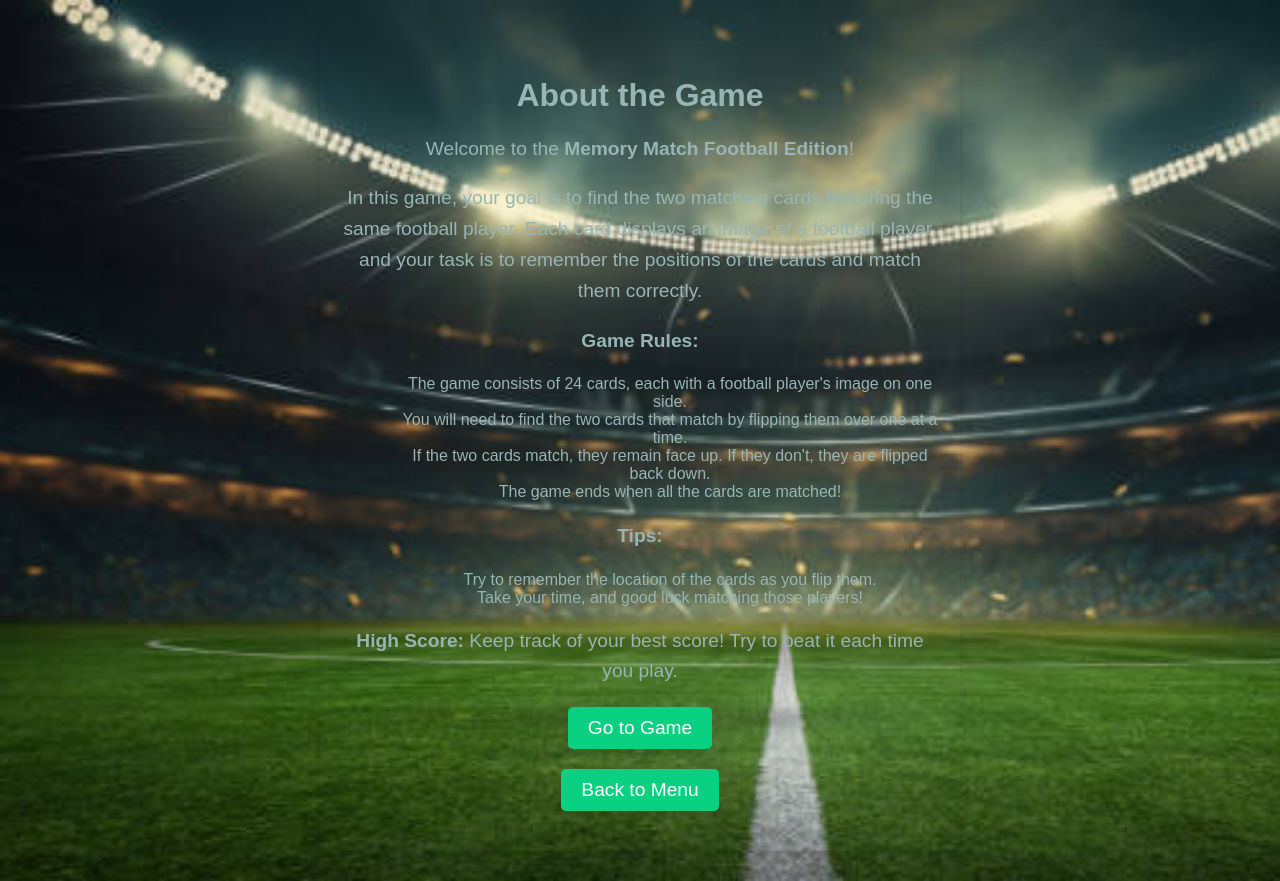
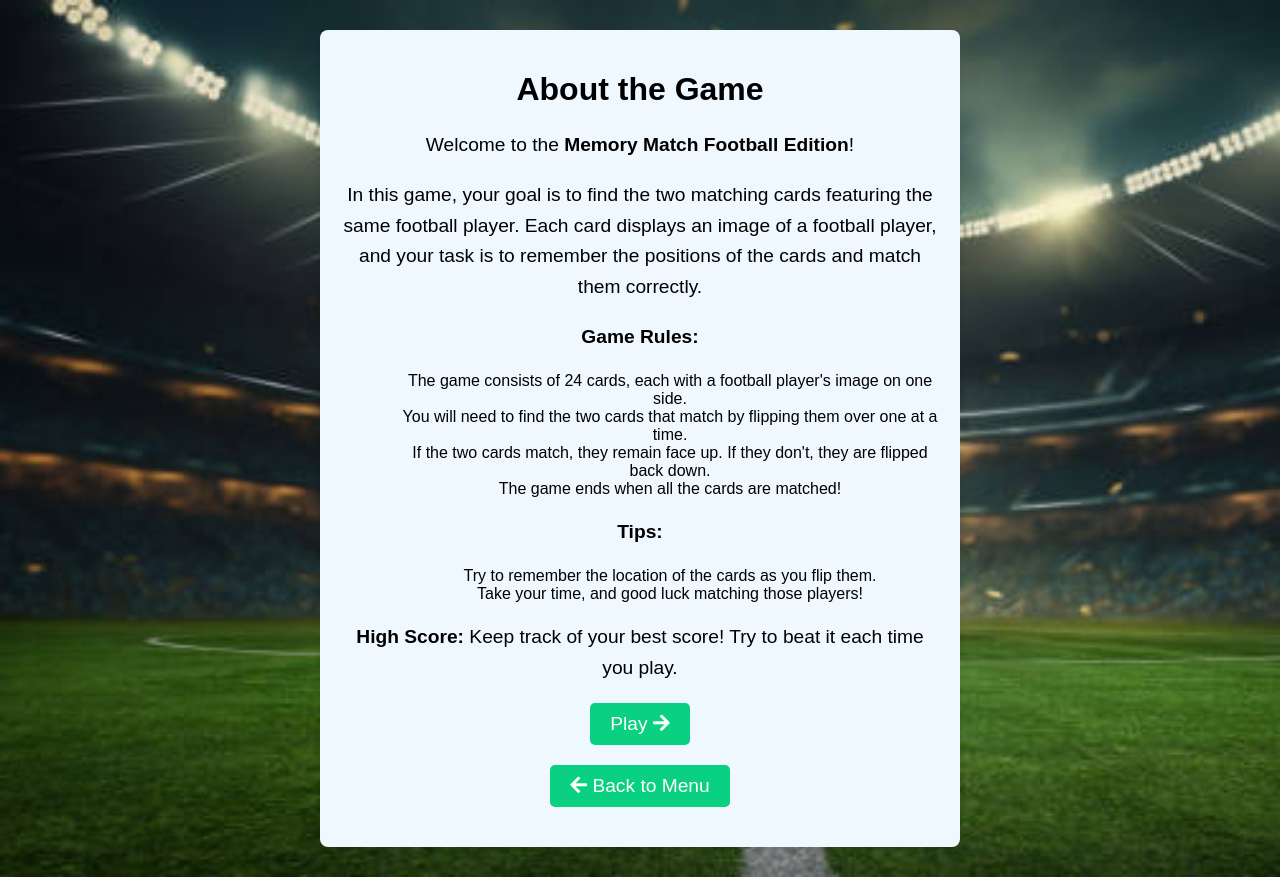
Before and after one commit to mohamedsellak12/MemorygameApp, an Angular app: page /about in a window 1280 px wide. Built offline with nearby package versions, Linux system fonts and the light colour scheme.

Commit message:
add the about component

```diff
--- a/src/app/about/about.component.css
+++ b/src/app/about/about.component.css
@@ -1,7 +1,10 @@
 .about-container {
     padding: 20px;
-    background: transparent;
-    color: #97b5b4;
+    background-color: aliceblue;
+    background-repeat: no-repeat;
+    background-size: cover;
+
+    color: #000000;
     border-radius: 8px;
     box-shadow: 0 4px 6px rgba(0, 0, 0, 0.1);
     max-width: 600px;
--- a/src/app/about/about.component.html
+++ b/src/app/about/about.component.html
@@ -1,5 +1,5 @@
 <div class="about-container">
-    <h2>About the Game</h2>
+    <h1>About the Game</h1>
     <p>Welcome to the <strong>Memory Match Football Edition</strong>!</p>
 
     <p>In this game, your goal is to find the two matching cards featuring the same football player. Each card displays an image of a football player, and your task is to remember the positions of the cards and match them correctly.</p>
@@ -20,6 +20,6 @@
 
     <p><strong>High Score:</strong> Keep track of your best score! Try to beat it each time you play.</p>
 
-    <button routerLink="/game">Go to Game</button>
-    <button routerLink="/">Back to Menu</button>
+    <button routerLink="/game">Play <i class="fa fa-arrow-right"></i></button>
+    <button routerLink="/"> <i class="fa fa-arrow-left"></i> Back to Menu</button>
   </div>
--- a/src/app/game/game.component.html
+++ b/src/app/game/game.component.html
@@ -8,8 +8,9 @@
       </div>
       <div class="btn">
         <button (click)="resetGame()">
-          Rejouer</button>
-        <button routerLink="/" >Menu</button>
+          <i class="fa fa-sync-alt"></i> Rejouer
+        </button>
+        <button routerLink="/" ><i class="fa fa-bars"></i> Menu</button>
       </div>
     </div>
     <div class="grid">
```
